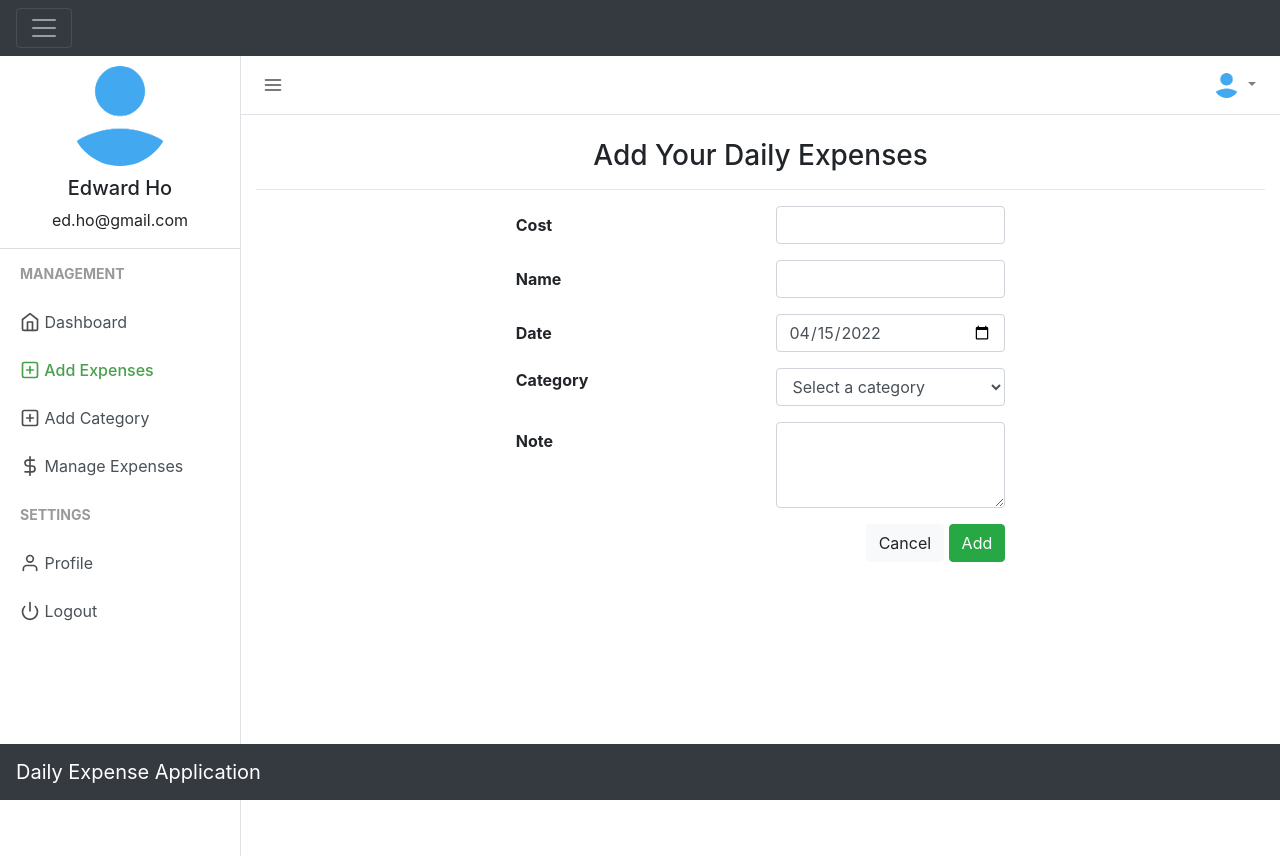
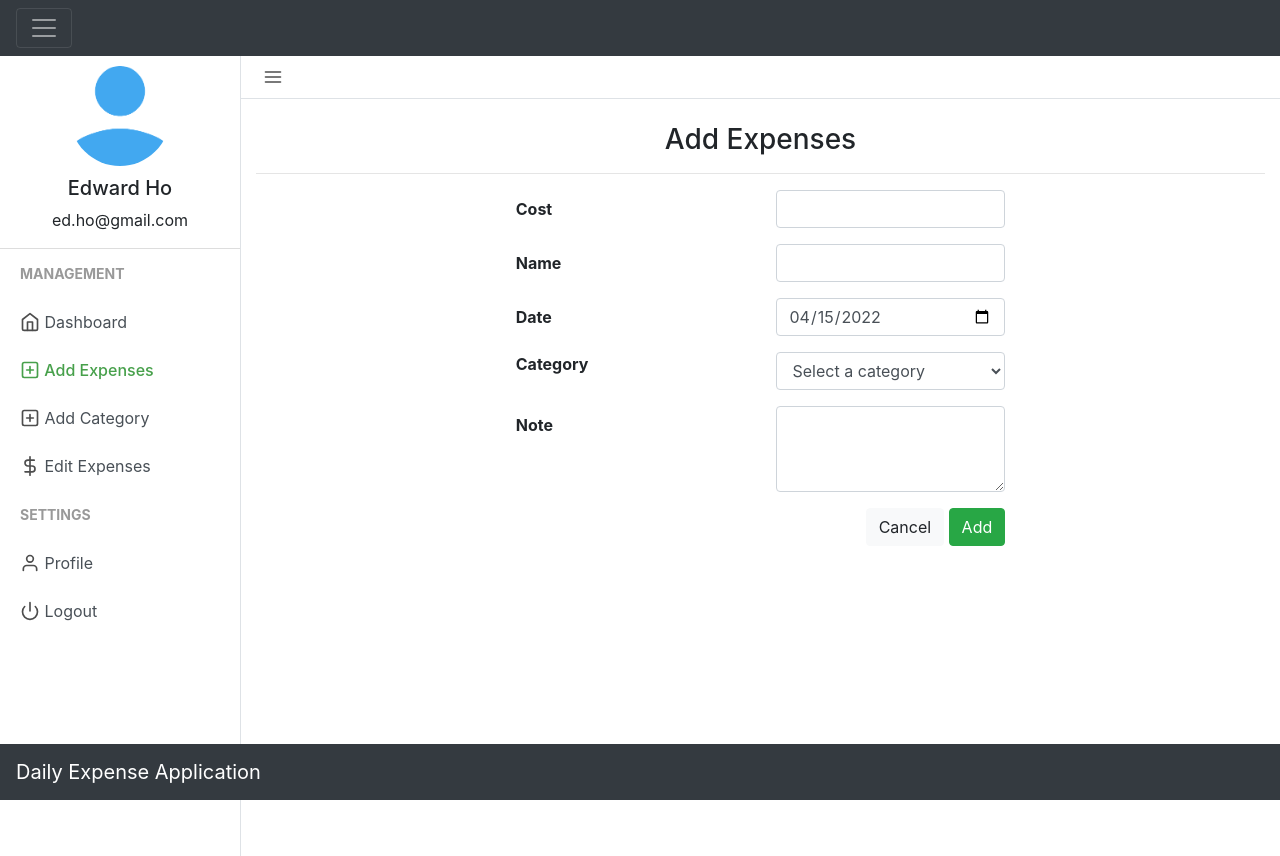
Before and after one commit to albertho425/php-mysql-finance-app, a PHP site: page /Finance/add_expense.php in a window 1280 px wide. Run offline with PHP 8.4, Linux system fonts and the light colour scheme; a user stored in the database is signed in; data comes from the database, SQL or seed files in the repository.

Commit message:
Remove redundant navigation bar

```diff
--- a/add_expense.php
+++ b/add_expense.php
@@ -120,7 +120,7 @@ if (isset($_GET['delete'])) {
                 <a href="index.php" class="list-group-item list-group-item-action"><span data-feather="home"></span> Dashboard</a>
                 <a href="add_expense.php" class="list-group-item list-group-item-action sidebar-active"><span data-feather="plus-square"></span> Add Expenses</a>
                 <a href="add_category.php" class="list-group-item list-group-item-action "><span data-feather="plus-square"></span> Add Category</a>
-                <a href="manage_expense.php" class="list-group-item list-group-item-action"><span data-feather="dollar-sign"></span> Manage Expenses</a>
+                <a href="manage_expense.php" class="list-group-item list-group-item-action"><span data-feather="dollar-sign"></span> Edit Expenses</a>
             </div>
             <div class="sidebar-heading">Settings </div>
             <div class="list-group list-group-flush">
@@ -140,24 +140,11 @@ if (isset($_GET['delete'])) {
                     <span data-feather="menu"></span>
                 </button>
 
-                <div class="collapse navbar-collapse" id="navbarSupportedContent">
-                    <ul class="navbar-nav ml-auto mt-2 mt-lg-0">
-                        <li class="nav-item dropdown">
-                            <a class="nav-link dropdown-toggle" href="#" id="navbarDropdown" role="button" data-toggle="dropdown" aria-haspopup="true" aria-expanded="false">
-                                <img class="img img-fluid rounded-circle" src="<?php echo $userprofile ?>" width="25">
-                            </a>
-                            <div class="dropdown-menu dropdown-menu-right" aria-labelledby="navbarDropdown">
-                                <a class="dropdown-item" href="profile.php">Your Profile</a>
-                                <div class="dropdown-divider"></div>
-                                <a class="dropdown-item" href="logout.php">Logout</a>
-                            </div>
-                        </li>
-                    </ul>
-                </div>
             </nav>
 
-            <div class="container">
-                <h3 class="mt-4 text-center">Add Your Daily Expenses</h3>
+            <div class="container-fluid">
+
+                <h3 class="mt-4 text-center">Add Expenses</h3>
                 <hr>
                 <div class="row ">
 
--- a/index.php
+++ b/index.php
@@ -42,7 +42,7 @@
       <div class="list-group list-group-flush">
         <a href="index.php" class="list-group-item list-group-item-action sidebar-active"><span data-feather="home"></span> Dashboard</a>
         <a href="add_expense.php" class="list-group-item list-group-item-action "><span data-feather="plus-square"></span> Add Expenses</a>
-        <a href="manage_expense.php" class="list-group-item list-group-item-action "><span data-feather="dollar-sign"></span>Display Expenses</a>
+        <a href="manage_expense.php" class="list-group-item list-group-item-action "><span data-feather="dollar-sign"></span>Edit Expenses</a>
       </div>
       <div class="sidebar-heading">Settings </div>
       <div class="list-group list-group-flush">
@@ -298,7 +298,7 @@ $link->close();
   </div>
   <!-- /#wrapper -->
 
-  <?php display_footer();?>
+
 
 </body>
 
```
Also changed, not shown: manage_expense.php (+6 -21 lines), profile.php (+5 -20 lines).
